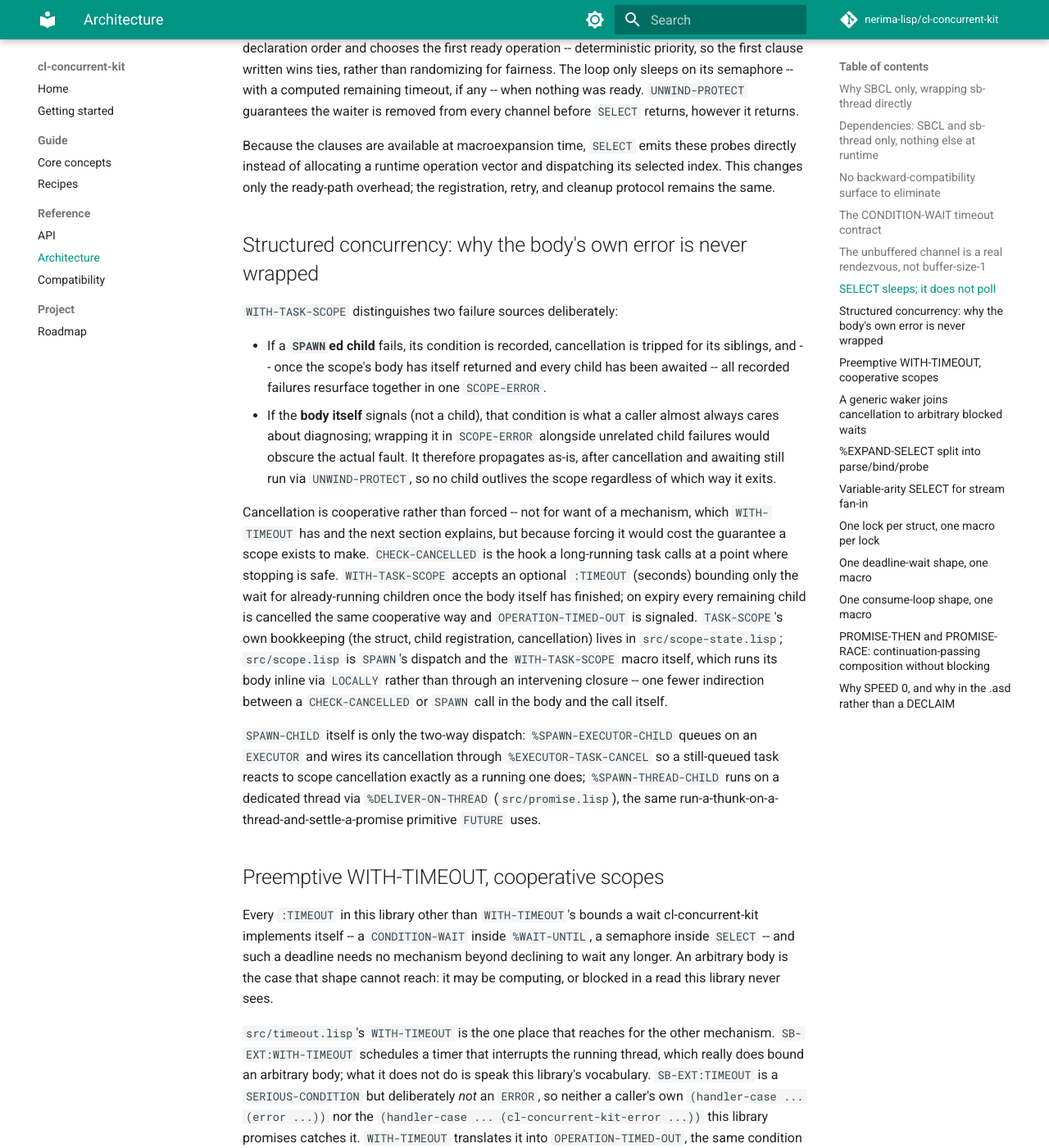
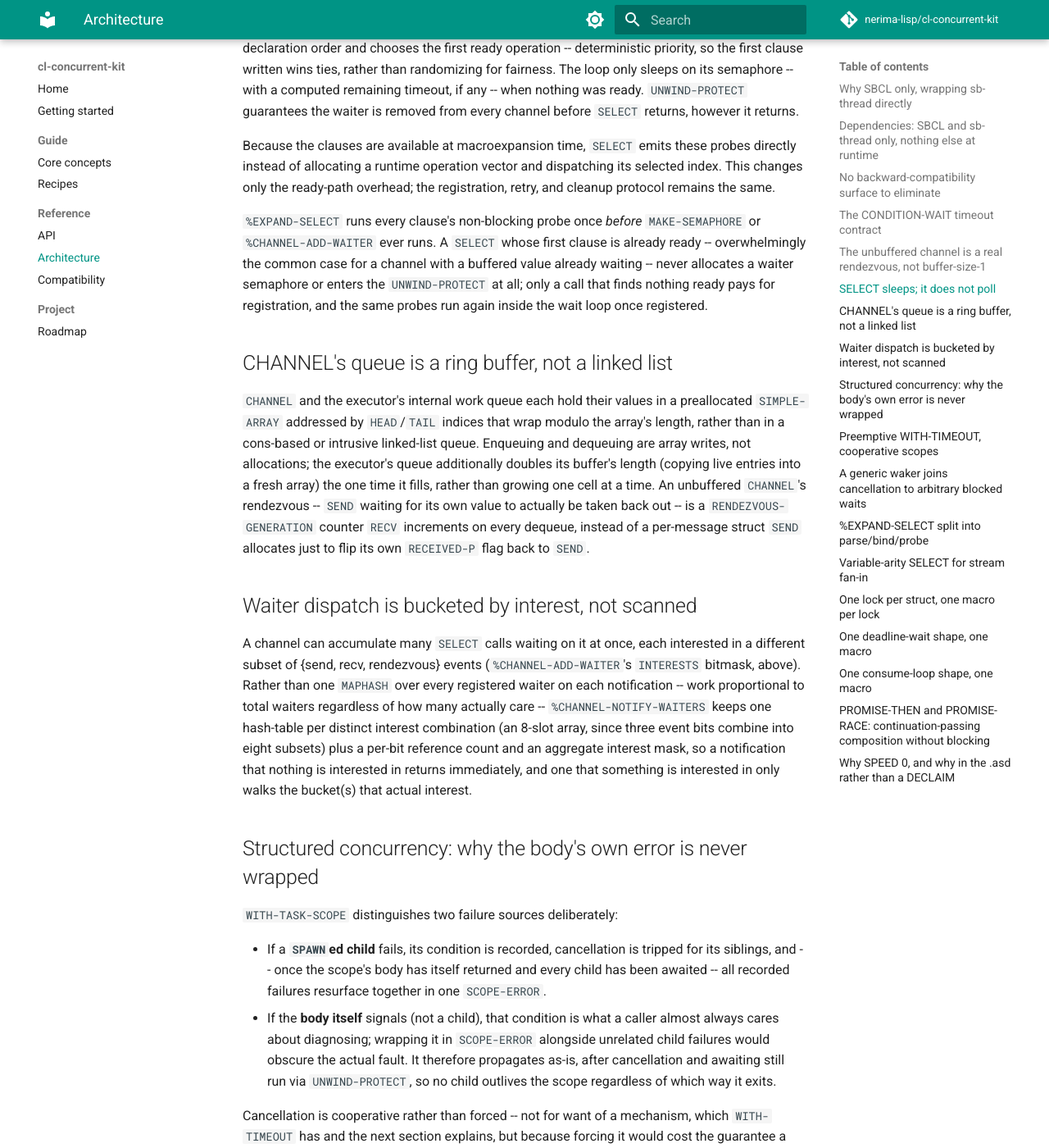
Before and after one commit to nerima-lisp/cl-concurrent-kit, an MkDocs documentation site: the page built from docs/src/reference/architecture.md, in a window 1280 px wide and 1400 px high, scrolled down 1986 px. Shown: the whole window at 82% size. Built offline with MkDocs 1.6.1 and Material for MkDocs 9.7.7, drawn with Linux system fonts in a browser that asks for light colours; comment, search, counter and statistics services are not loaded; some of the changed text lies outside the part shown.

Commit message:
fix: undefined %executor-worker-loop, positional make-lock/make-condition-variable args
make-executor's worker threads called %EXECUTOR-WORKER-LOOP, but the function
was still defined as %WORKER-LOOP -- every worker thread would have signaled
UNDEFINED-FUNCTION on its first task. %work-queue's LOCK slot also called
MAKE-LOCK with a positional string instead of :NAME, which MAKE-LOCK's
(&key name) signature does not accept; its CONDITION-VARIABLE slot dropped
:NAME entirely. All three are renamed/fixed to match their actual call sites
and MAKE-LOCK/MAKE-CONDITION-VARIABLE's real signatures.

Removes src/fifo.lisp: the ring-buffer migration left it with no remaining
caller in src/ (CHANNEL and the executor's work queue both migrated off the
shared FIFO), kept alive only by its own direct unit tests. Deletes those
tests along with the file, updates cl-concurrent-kit.asd and the stale
src/package.lisp/docs/src/index.md references, and documents the ring-buffer
and waiter-interest-bucket design in docs/src/reference/architecture.md.

Reformats SEND, TRY-SEND, and %WORK-QUEUE-CLOSE back to this codebase's
established multi-line style; they had been squashed onto single lines wide
enough to defeat review. Updates scripts/verify-lcov.pl's SB-COVER exclusion
line numbers for src/channel.lisp and src/executor.lisp to match their new
structure.

```diff
--- a/docs/src/reference/architecture.md
+++ b/docs/src/reference/architecture.md
@@ -94,6 +94,40 @@ Because the clauses are available at macroexpansion time, `SELECT` emits these
 probes directly instead of allocating a runtime operation vector and
 dispatching its selected index. This changes only the ready-path overhead; the
 registration, retry, and cleanup protocol remains the same.
+
+`%EXPAND-SELECT` runs every clause's non-blocking probe once *before*
+`MAKE-SEMAPHORE` or `%CHANNEL-ADD-WAITER` ever runs. A `SELECT` whose first
+clause is already ready -- overwhelmingly the common case for a channel with a
+buffered value already waiting -- never allocates a waiter semaphore or enters
+the `UNWIND-PROTECT` at all; only a call that finds nothing ready pays for
+registration, and the same probes run again inside the wait loop once
+registered.
+
+## CHANNEL's queue is a ring buffer, not a linked list
+
+`CHANNEL` and the executor's internal work queue each hold their values in a
+preallocated `SIMPLE-ARRAY` addressed by `HEAD`/`TAIL` indices that wrap
+modulo the array's length, rather than in a cons-based or intrusive
+linked-list queue. Enqueuing and dequeuing are array writes, not allocations;
+the executor's queue additionally doubles its buffer's length (copying live
+entries into a fresh array) the one time it fills, rather than growing one
+cell at a time. An unbuffered `CHANNEL`'s rendezvous -- `SEND` waiting for its
+own value to actually be taken back out -- is a `RENDEZVOUS-GENERATION`
+counter `RECV` increments on every dequeue, instead of a per-message struct
+`SEND` allocates just to flip its own `RECEIVED-P` flag back to `SEND`.
+
+## Waiter dispatch is bucketed by interest, not scanned
+
+A channel can accumulate many `SELECT` calls waiting on it at once, each
+interested in a different subset of {send, recv, rendezvous} events
+(`%CHANNEL-ADD-WAITER`'s `INTERESTS` bitmask, above). Rather than one
+`MAPHASH` over every registered waiter on each notification -- work
+proportional to total waiters regardless of how many actually care --
+`%CHANNEL-NOTIFY-WAITERS` keeps one hash-table per distinct interest
+combination (an 8-slot array, since three event bits combine into eight
+subsets) plus a per-bit reference count and an aggregate interest mask, so a
+notification that nothing is interested in returns immediately, and one that
+something is interested in only walks the bucket(s) that actual interest.
 
 ## Structured concurrency: why the body's own error is never wrapped
 
```
Also changed, not shown: other parts of docs/src/reference/architecture.md (+2 -3 lines), docs/src/index.md (+5 -5 lines), 7 other files.
